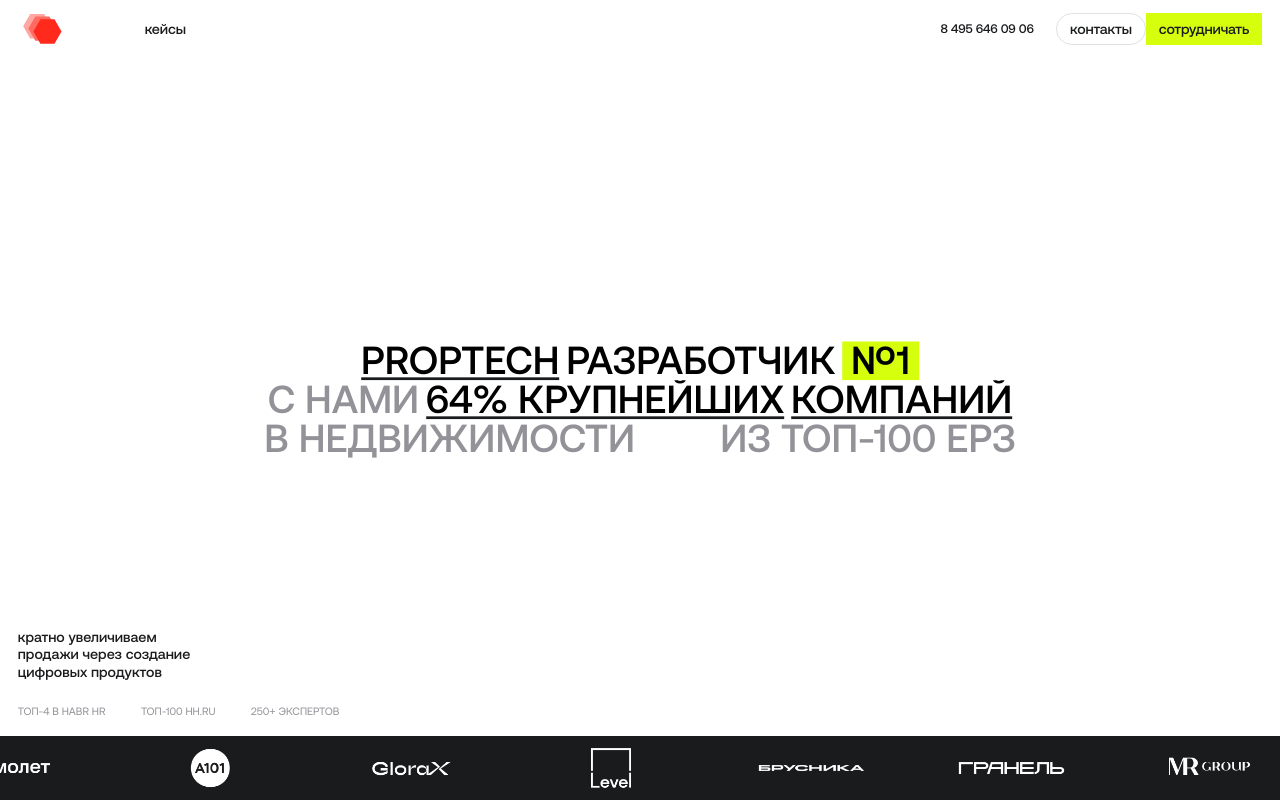
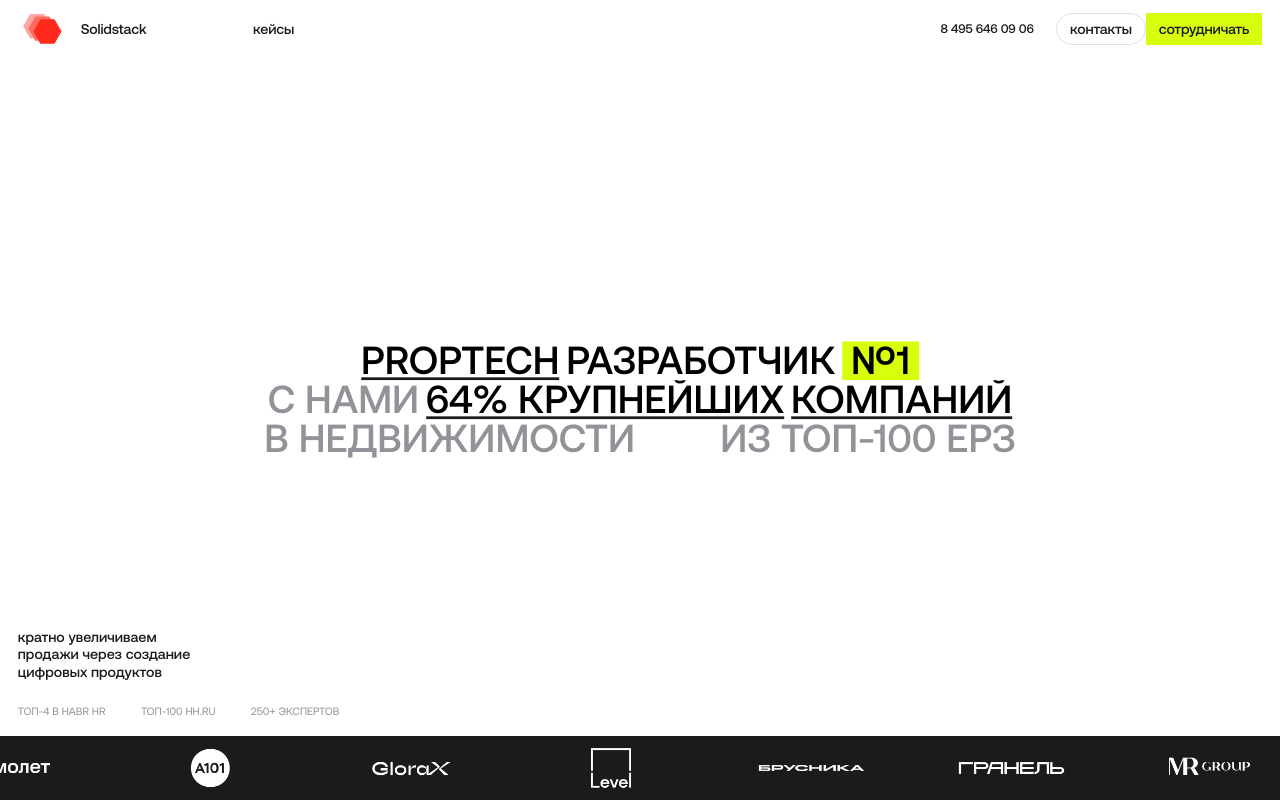
Before and after one commit to kgbop/solidstack, a Next.js app: page / in a window 1280 px wide. Shown: the top 800 px of the page. Built offline with nearby package versions, Linux system fonts and the light colour scheme; grey boxes are pictures that could not be loaded.

Commit message:
добавил логотип

```diff
--- a/src/components/Header/Header.tsx
+++ b/src/components/Header/Header.tsx
@@ -24,8 +24,11 @@
     <>
       <header className="bg-white py-3 fixed left-0 right-0 z-30">
         <div className="_container flex items-center justify-between">
-          <div className="flex items-center">
-            <img src="img/logo-2.svg" alt="" className="h-20 mr-6" />
+          <div className="flex items-center font-medium text-[1.6rem] leading-[16px] text-[#1A1B1D] tracking-[-.016rem]">
+            <div className="flex items-center">
+              <img src="img/logo-2.svg" alt="" className="h-20 mr-6" />
+              <p className="mr-[4.8rem]">Solidstack</p>
+            </div>
             <div className="h-[2.4rem] w-[2.4rem] fill-transparent stroke-[#1a1b1d]">
               <svg width="100%" height="100%" viewBox="0 0 48 48">
                 <circle
@@ -39,9 +42,7 @@
                 ></circle>
               </svg>
             </div>
-            <button className="font-medium text-[1.6rem] leading-[16px] text-[#1A1B1D] tracking-[-.016rem] ml-[4.8rem] lg:hidden">
-              кейсы
-            </button>
+            <button className="ml-[4.8rem] lg:hidden">кейсы</button>
           </div>
           <div className="flex gap-10 items-center lg:flex-auto">
             <a
```
